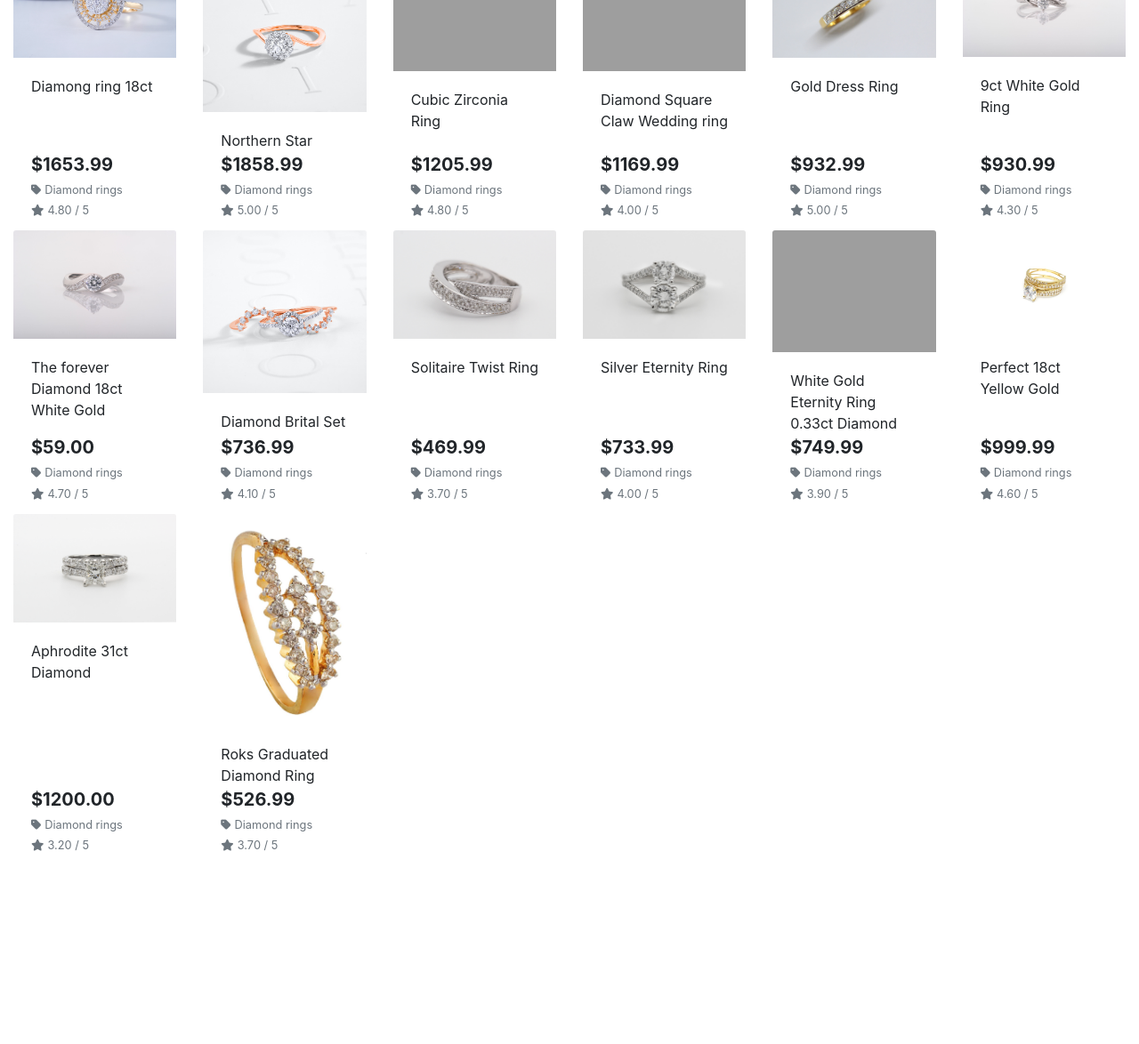
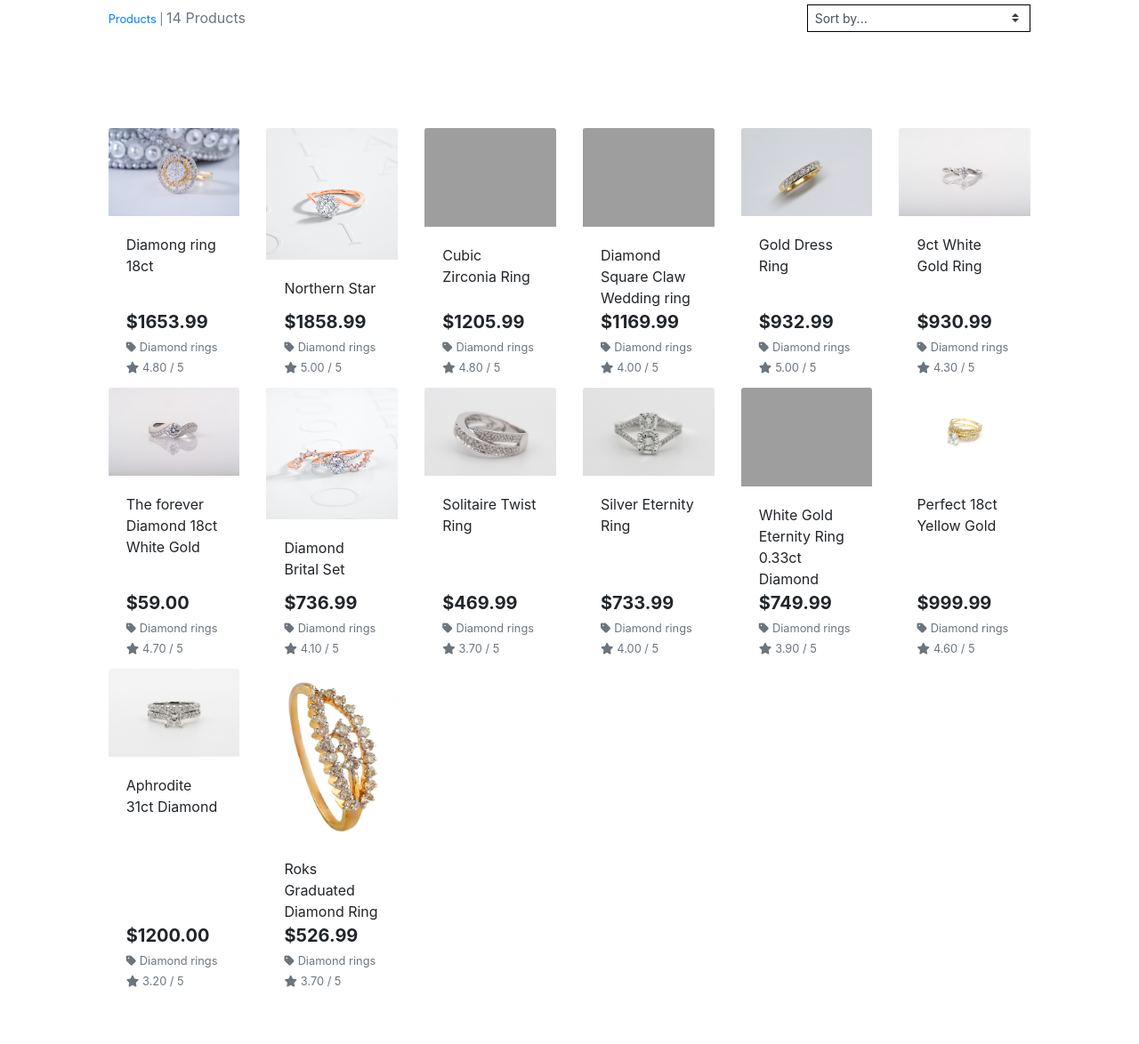
Before and after one commit to Aliona83/project_j, a Django app: page /jewelleries/?category=diamond_rings in a window 1280 px wide. Shown: the part 165-1339 px from the top of the page at 89% size. Before the commit the page ends 1122 px from the top, so only its background shows below. Run offline with Django 3.2, Linux system fonts and the light colour scheme; data comes from the database, SQL or seed files in the repository; some libraries are stand-ins or nearby versions; grey boxes are pictures that could not be loaded.

Commit message:
Added ssort by functionality

```diff
--- a/jewelleries/templates/jewelleries/jewelleries.html
+++ b/jewelleries/templates/jewelleries/jewelleries.html
@@ -13,11 +13,43 @@
 <div class="container-fluid mt-3">
     <div class="row mt-5">
         <div class="col text-center">
-            <h2 class="logo-font">Products</h2>
+            <h2 class="logo-font">Jewellery</h2>
+            {% for c in current_categories %}
+                    <a class="category-badge text-decoration-none" href="{% url 'jewelleries:jewelleries' %}?category={{ c.name }}">
+                        <span class="p-2 mt-2 badge badge-white text-black rounded-0 border border-dark">{{ c.friendly_name }}</span>
+                    </a>
+                {% endfor %}
             <hr class="w-50 mb-1">
         </div>
     </div>
     <div class="row">
+        <div class="product-container col-10 offset-1">
+            <div class="row mt-1 mb-2">
+                <div class="col-12 col-md-6 my-auto order-md-last d-flex justify-content-center justify-content-md-end">
+                    <div class="sort-select-wrapper w-50">
+                        <select id="sort-selector" class="custom-select custom-select-sm rounded-0 border border-{% if current_sorting != 'None_None' %}info{% else %}black{% endif %}">
+                            <option value="reset" {% if current_sorting == 'None_None' %}selected{% endif %}>Sort by...</option>
+                            <option value="price_asc" {% if current_sorting == 'price_asc' %}selected{% endif %}>Price (low to high)</option>
+                            <option value="price_desc" {% if current_sorting == 'price_desc' %}selected{% endif %}>Price (high to low)</option>
+                            <option value="rating_asc" {% if current_sorting == 'rating_asc' %}selected{% endif %}>Rating (low to high)</option>
+                            <option value="rating_desc" {% if current_sorting == 'rating_desc' %}selected{% endif %}>Rating (high to low)</option>
+                            <option value="name_asc" {% if current_sorting == 'name_asc' %}selected{% endif %}>Name (A-Z)</option>
+                            <option value="name_desc" {% if current_sorting == 'name_desc' %}selected{% endif %}>Name (Z-A)</option>
+                            <option value="category_asc" {% if current_sorting == 'category_asc' %}selected{% endif %}>Category (A-Z)</option>
+                            <option value="category_desc" {% if current_sorting == 'category_desc' %}selected{% endif %}>Category (Z-A)</option>
+                        </select>
+                    </div>
+                </div>
+                <div class="col-12 col-md-6 order-md-first">
+                    <p class="text-muted mt-3 text-center text-md-left">
+                        {% if search_term or current_categories or current_sorting != 'None_None' %}
+                            <span class="small"><a href="{% url 'jewelleries:jewelleries' %}">Products</a> | </span>
+                        {% endif %}
+                        {{ jewelleries|length }} Products{% if search_term %} found for <strong>"{{ search_term }}"</strong>{% endif %}
+                    </p>
+                </div>
+            </div>
+    <div class="row  py-5 mt-5">
         {% for jewellery in jewelleries %}
         <div class="col-sm-6 col-md-4 col-lg-3 col-xl-2">
             <div class="card h-100 border-0">
--- a/jewelleries/views.py
+++ b/jewelleries/views.py
@@ -22,6 +22,8 @@ def all_jewelleries(request):
             if sortkey == 'name':
                 sortkey = 'lower_name'
                 jewelleries= jewelleries.annotate(lower_name=Lower('name'))
+            if sortkey == 'category':
+                sortkey = 'category__name'
 
             if 'direction' in request.GET:
                 direction = request.GET['direction']
--- a/static/css/base.css
+++ b/static/css/base.css
@@ -64,20 +64,10 @@ img {
     height: 300px;
     vertical-align: middle;
 }
-.flex-row {
-    display: flex;
+a.category-badge > span.badge:hover {
+    background: #212529 !important;
+    color: #fff !important;
 }
-
-.flex-nowrap {
-    flex-wrap: nowrap;
-}
-.container-wrapper {
-    min-height: 100%;
-}
-/* .content-container {
-    padding: 20px;
-    padding-bottom: 50px;
-} */
 .footer {
     background-color: #f0f0f0;
     position: fixed;
```
Also changed, not shown: jewelleries/templates/jewelleries/jewelleries_details.html (+7 -0 lines).
